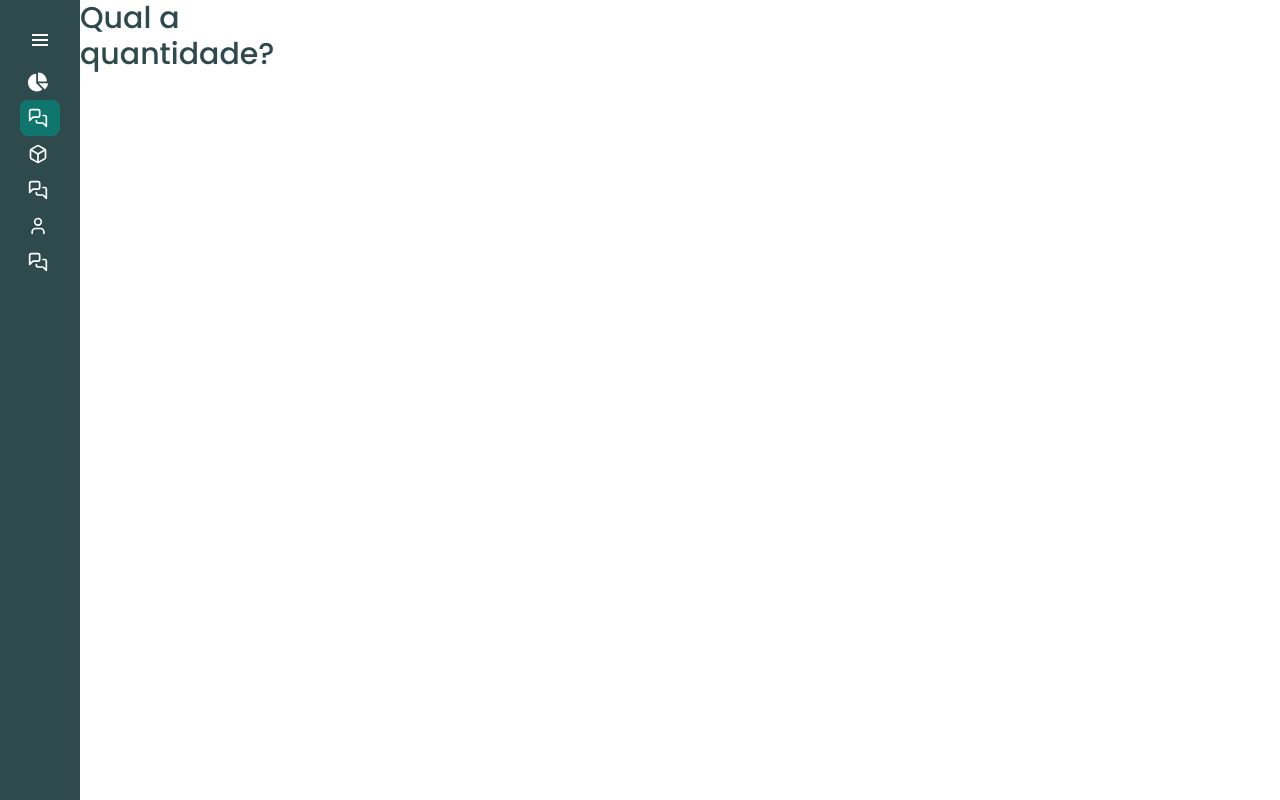
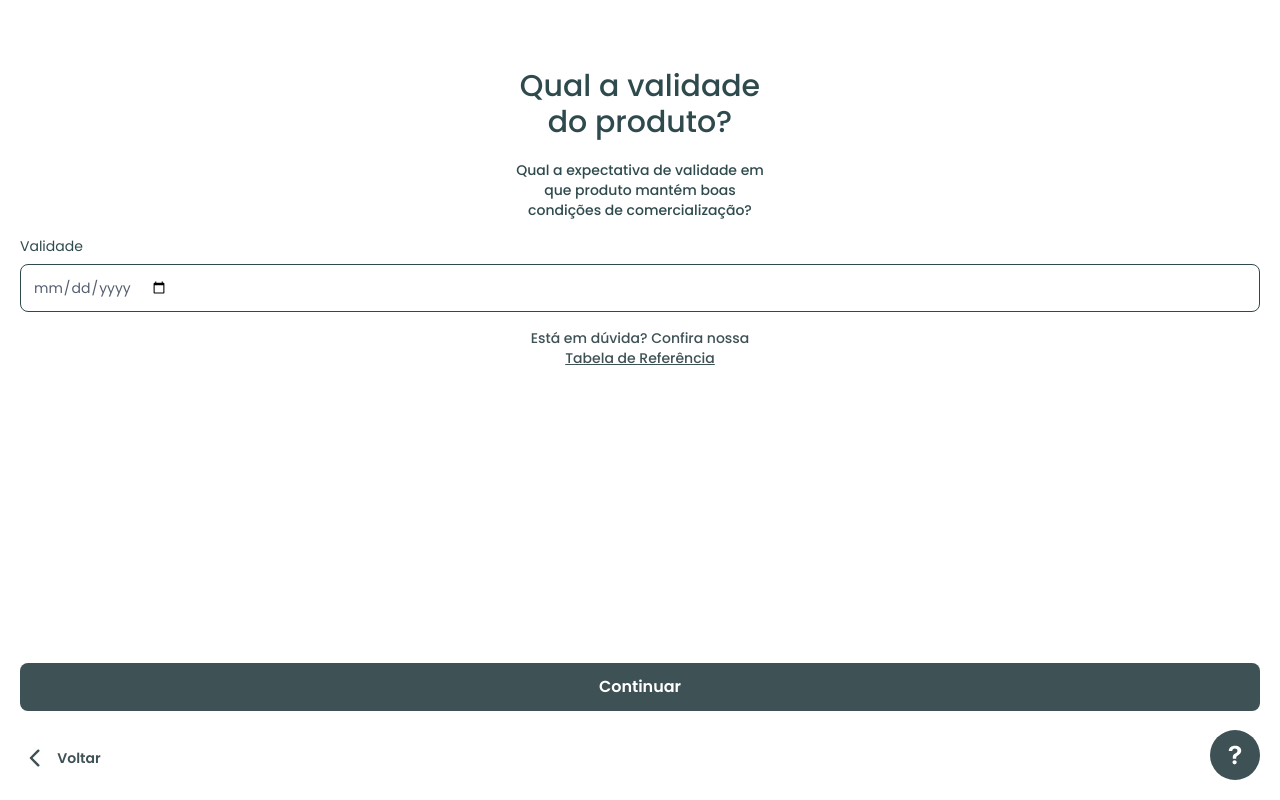
Before and after one commit to mb4ndeira/ecoo-apps, a Next.js app: page /produtos in a window 1280 px wide. Built offline with nearby package versions, Linux system fonts and the light colour scheme.

Commit message:
feat: add product information page and form steps

```diff
--- a/src/app/login/page.tsx
+++ b/src/app/login/page.tsx
@@ -80,10 +80,10 @@ export default function Login() {
       </div>
       <div className="w-full h-screen items-end flex text-center">
         <Link
-          className="flex items-center gap-2 text-sm font-medium text-slate-gray"
+          className="flex items-center gap-2 text-sm font-medium text-[#3E5155]"
           href={"/inicio"}
         >
-          <LuChevronLeft className="w-[30px] h-[30px] text-slate-gray" /> Voltar
+          <LuChevronLeft className="w-[30px] h-[30px] text-[#3E5155]" /> Voltar
         </Link>
       </div>
     </div>
--- /dev/null
+++ b/src/app/produtos/components/Step1.tsx
@@ -0,0 +1,48 @@
+"use client";
+
+import Button from "@/components/Button";
+import Input from "@/components/Input";
+import { LuChevronLeft } from "react-icons/lu";
+import { IoIosHelp } from "react-icons/io";
+
+interface FormProps{
+  goBackClick: () => void
+  goNextClick?: () => void
+}
+
+export default function Step1({ goBackClick, goNextClick }: FormProps){
+  return(
+    <div className="w-full h-screen flex flex-col">
+      <div className="w-full h-[88%] flex flex-col items-center mt-12">
+        <span className="text-center font-medium text-3xl text-slate-gray">Qual a <br /> quantidade?</span>
+        <span className="text-center text-slate-gray text-sm mt-5 font-medium">Qual a quantidade do produto que <br />
+        ostaria de colocar a venda no nosso <br /> centro de distribuição?</span>
+        <div className="w-full h-full">
+          <form className="w-full h-full flex flex-col gap-3 mt-4 justify-between">
+            <div className="w-full flex">
+              <Input className="text-primary text-sm w-[170px]" label="Quantidade" />
+            </div>
+
+            <div>
+            <Button className="text-white border-0 p-2 bg-[#3E5155]" title="Continuar" />
+            </div>
+          </form>
+        </div>
+      </div>
+      <div className="w-full h-[12%] flex items-end justify-between">
+        <div className="w-full flex items-center">
+          <LuChevronLeft className="w-[30px] h-[30px] text-[#3E5155]" />
+          <Button
+            title="Voltar"
+            className="flex items-center gap-2 text-sm font-medium text-[#3E5155]"
+            onClick={goBackClick}
+          >
+          </Button>
+        </div>
+        <div>
+          <IoIosHelp className="w-[50px] h-[50px] rounded-full border-0 text-white bg-[#3E5155]" />
+        </div>
+      </div>
+    </div>
+  )
+}
--- /dev/null
+++ b/src/app/produtos/components/Step2.tsx
@@ -0,0 +1,49 @@
+"use client";
+
+import Button from "@/components/Button";
+import Input from "@/components/Input";
+import { LuChevronLeft } from "react-icons/lu";
+import { IoIosHelp } from "react-icons/io";
+
+interface FormProps{
+  goBackClick: () => void
+  goNextClick?: () => void
+}
+
+export default function Step2({ goBackClick, goNextClick }: FormProps){
+  return(
+    <div className="w-full h-screen flex flex-col">
+      <div className="w-full h-[88%] flex flex-col items-center mt-12">
+        <span className="text-center font-medium text-3xl text-slate-gray">Qual a validade <br /> do produto?</span>
+        <span className="text-center text-slate-gray text-sm mt-5 font-medium">Qual a expectativa de validade em <br /> que produto mantém boas
+        <br /> condições de comercialização?</span>
+        <div className="w-full h-full">
+          <form className="w-full h-full flex flex-col gap-3 mt-4 justify-between">
+            <div className="w-full flex flex-col">
+              <Input className="text-primary text-sm w-[170px]" type="date" label="Validade" />
+              <span className="text-[#3E5155] text-sm font-medium text-center mt-4">Está em dúvida? Confira nossa <br /> <span className="underline">Tabela de Referência</span></span>
+            </div>
+
+            <div>
+            <Button className="text-white border-0 p-2 bg-[#3E5155]" title="Continuar" />
+            </div>
+          </form>
+        </div>
+      </div>
+      <div className="w-full h-[12%] flex items-end justify-between">
+        <div className="w-full flex items-center">
+          <LuChevronLeft className="w-[30px] h-[30px] text-[#3E5155]" />
+          <Button
+            title="Voltar"
+            className="flex items-center gap-2 text-sm font-medium text-[#3E5155]"
+            onClick={goBackClick}
+          >
+          </Button>
+        </div>
+        <div>
+          <IoIosHelp className="w-[50px] h-[50px] rounded-full border-0 text-white bg-[#3E5155]" />
+        </div>
+      </div>
+    </div>
+  )
+}
--- /dev/null
+++ b/src/app/produtos/components/Step3.tsx
@@ -0,0 +1,39 @@
+"use client";
+
+import Button from "@/components/Button";
+import Input from "@/components/Input";
+import Link from "next/link";
+import { LuChevronLeft } from "react-icons/lu";
+import { IoIosHelp } from "react-icons/io";
+
+export default function Step3(){
+  return(
+    <div className="w-full h-screen flex flex-col">
+      <div className="w-full h-[87%] flex flex-col items-center mt-12">
+        <span className="text-center font-medium text-3xl text-slate-gray">Qual o preço do <br /> produto?</span>
+        <span className="text-center text-slate-gray text-sm mt-5 font-medium">Qual o preço que o produto será <br />
+        vendido? Qual a unidade de venda?</span>
+        <div className="w-full h-full">
+          <form className="w-full h-full flex flex-col gap-3 mt-4 justify-between">
+            <div className="w-full flex">
+              <Input className="text-primary text-sm w-[170px]" label="Quantidade" />
+            </div>
+
+            <div>
+            <Button className="text-white border-0 p-2 bg-[#3E5155]" title="Continuar" />
+            </div>
+          </form>
+        </div>
+      </div>
+      <div className="w-full h-[13%] flex items-end justify-between">
+          <Link
+            className="flex items-center gap-2 text-sm font-medium text-[#3E5155]"
+            href={"/inicio"}
+          >
+            <LuChevronLeft className="w-[30px] h-[30px] text-[#3E5155]" /> Voltar
+          </Link>
+          <IoIosHelp className="w-[50px] h-[50px] rounded-full border-0 text-white bg-[#3E5155]" />
+      </div>
+    </div>
+  )
+}
--- a/src/app/produtos/page.tsx
+++ b/src/app/produtos/page.tsx
@@ -1,173 +1,36 @@
-// "use client";
+"use client";
 
-// import { useRef, useState } from "react";
-// import Image from "next/image";
-// import { DropEvent, useDrop } from "react-aria";
-// import { FileTrigger, Button } from "react-aria-components";
-// import * as Form from "@radix-ui/react-form";
-// import * as VisuallyHidden from "@radix-ui/react-visually-hidden";
-// import { useAutoAnimate } from "@formkit/auto-animate/react";
-// import { FiDelete } from "react-icons/fi";
+import { useState } from "react";
+import Step1 from "./components/Step1";
+import Step2 from "./components/Step2";
+import Step3 from "./components/Step3";
 
-// function Pictures({
-//   pictures,
-//   removePicture,
-// }: {
-//   pictures: File[];
-//   removePicture: (index: number) => void;
-// }) {
-//   const [picturesAnimationParent] = useAutoAnimate();
+export default function Produtos(){
+  const [currentStep, setCurrentStep] = useState(1)
 
-//   return (
-//     <div className="flex mt-4 w-full" ref={picturesAnimationParent}>
-//       {pictures.map((picture, index) => {
-//         return (
-//           <div className="h-24 w-24 mr-2.5 relative" key={index}>
-//             <Image
-//               className="object-cover h-full w-full z-0"
-//               src={URL.createObjectURL(picture)}
-//               alt={`Foto ${index + 1}`}
-//               width={96}
-//               height={96}
-//             />
-//             <Button
-//               className="absolute top-1 right-1 z-10 cursor-pointer"
-//               onPress={() => removePicture(index)}
-//             >
-//               <FiDelete className="text-red-600 text-lg" />
-//               <VisuallyHidden.Root>
-//                 Excluir foto ${index + 1}
-//               </VisuallyHidden.Root>
-//             </Button>
-//           </div>
-//         );
-//       })}
-//     </div>
-//   );
-// }
+  function backStep(){
+    setCurrentStep(currentStep - 1)
+  }
 
-// function PicturesInput({
-//   addPicture,
-// }: {
-//   addPicture: (picture: File) => void;
-// }) {
-//   const dropZoneRef = useRef(null);
+  function nextStep(){
+    setCurrentStep(currentStep + 1)
+  }
 
-//   const [warnInvalidFormat, setWarnInvalidFormat] = useState(false);
+  const formComponentes = [
+    {
+      form: <Step1 goBackClick={backStep} />
+    },
+    {
+      form: <Step2 goBackClick={backStep} />
+    },
+    {
+      form: <Step3 />
+    }
+  ]
 
-//   let { dropProps } = useDrop({
-//     ref: dropZoneRef,
-//     onDrop: onFilesDrop,
-//   });
-
-//   async function onFileTriggerChange(files: FileList | null) {
-//     if (files === null) return;
-
-//     for (const file of files) addPicture(file);
-//   }
-
-//   async function onFilesDrop(e: DropEvent) {
-//     let hasInvalid = false;
-
-//     e.items.forEach(async (item) => {
-//       if (item.kind !== "file" || !item.type.startsWith("image/")) {
-//         !hasInvalid && (hasInvalid = true);
-//         return;
-//       }
-
-//       addPicture(await item.getFile());
-//     });
-
-//     if (hasInvalid) {
-//       !warnInvalidFormat && setWarnInvalidFormat(true);
-//       return;
-//     }
-
-//     warnInvalidFormat && setWarnInvalidFormat(false);
-//   }
-
-//   return (
-//     <Form.Field className="flex flex-col mt-8" name="pictures">
-//       <Form.Control asChild>
-//         <FileTrigger
-//           acceptedFileTypes={["image/*"]}
-//           allowsMultiple
-//           onChange={onFileTriggerChange}
-//         >
-//           <Button className="bg-rain-forest text-ghost-white-100 relative">
-//             Arraste ou selecione fotos
-//             <div
-//               {...dropProps}
-//               className="absolute top-0 left-0 h-6 w-full"
-//               ref={dropZoneRef}
-//             />
-//           </Button>
-//         </FileTrigger>
-//       </Form.Control>
-//       <Form.Message match="valueMissing">
-//         Insira pelo menos uma foto do produto
-//       </Form.Message>
-//       {warnInvalidFormat && (
-//         <Form.Message draggable>Formato inválido de arquivo</Form.Message>
-//       )}
-//     </Form.Field>
-//   );
-// }
-
-// export default function Products() {
-//   const [pictures, setPictures] = useState<File[]>([]);
-
-//   function addPicture(picture: File) {
-//     setPictures((prev) => [...prev, picture]);
-//   }
-
-//   function removePicture(index: number) {
-//     setPictures((prev) => [...prev.slice(0, index), ...prev.slice(index + 1)]);
-//   }
-
-//   async function onSubmit(e: React.FormEvent<HTMLFormElement>) {
-//     e.preventDefault();
-
-//     const formData = new FormData(e.target as HTMLFormElement);
-//   }
-
-//   return (
-//     <Form.Root
-//       className="flex flex-col items-start ml-8 mt-8"
-//       onSubmit={onSubmit}
-//     >
-//       <Form.Field name="name">
-//         <Form.Label>Nome do produto</Form.Label>
-//         <Form.Control className="flex flex-col" asChild>
-//           <input className="bg-ghost-white-200" type="text" required />
-//         </Form.Control>
-//         <Form.Message className="ecoo-text-sm" match="valueMissing">
-//           Insira um nome para o produto
-//         </Form.Message>
-//       </Form.Field>
-//       <PicturesInput addPicture={addPicture} />
-//       <Pictures pictures={pictures} removePicture={removePicture} />
-//       <Form.Submit
-//         className="bg-rain-forest text-ghost-white-100 ecoo-text-button"
-//         asChild
-//       >
-//         <button className="mt-8">Registrar produto</button>
-//       </Form.Submit>
-//     </Form.Root>
-//   );
-// }
-export default function Produtos(){
   return(
-    <div>
-      <div>
-        <span className="font-medium text-3xl text-slate-gray">Qual a <br /> quantidade?</span>
-      </div>
-      <div>
-
-      </div>
-      <div>
-
-      </div>
+    <div className="w-full h-screen flex flex-col p-5">
+      {formComponentes[currentStep].form}
     </div>
   )
 }
--- a/src/components/Button.tsx
+++ b/src/components/Button.tsx
@@ -12,7 +12,7 @@ export default function Button({
 }: ButtonProps & ButtonHTMLAttributes<HTMLButtonElement>) {
   return (
     <button
-      className={`w-full px-3 py-4 font-semibold rounded-lg ${className}`}
+      className={`w-full text-base px-2 py-3 font-semibold rounded-lg ${className}`}
       {...rest}
     >
       {title}
--- a/src/components/Input.tsx
+++ b/src/components/Input.tsx
@@ -11,7 +11,7 @@ interface Props {
   icon?: ReactNode;
   label?: string;
   register?: UseFormRegisterReturn;
-  type?: "email" | "password" | "text" | "number";
+  type?: "email" | "password" | "text" | "number" | "date";
   className?: string;
   onChange?: (
     event: ChangeEvent<HTMLInputElement>
--- /dev/null
+++ b/src/components/SelectInput.tsx
@@ -0,0 +1,3 @@
+export default function SelectButton(){
+
+}
--- a/src/components/Sidebar/index.tsx
+++ b/src/components/Sidebar/index.tsx
@@ -30,7 +30,8 @@ export default function Sidebar() {
   if (
     pathname === "/login" ||
     pathname === "/cadastrar" ||
-    pathname === "/inicio"
+    pathname === "/inicio" ||
+    pathname === "/produtos"
   ) {
     return <></>;
   }
```
Also changed, not shown: src/app/page.tsx (+5 -5 lines).
